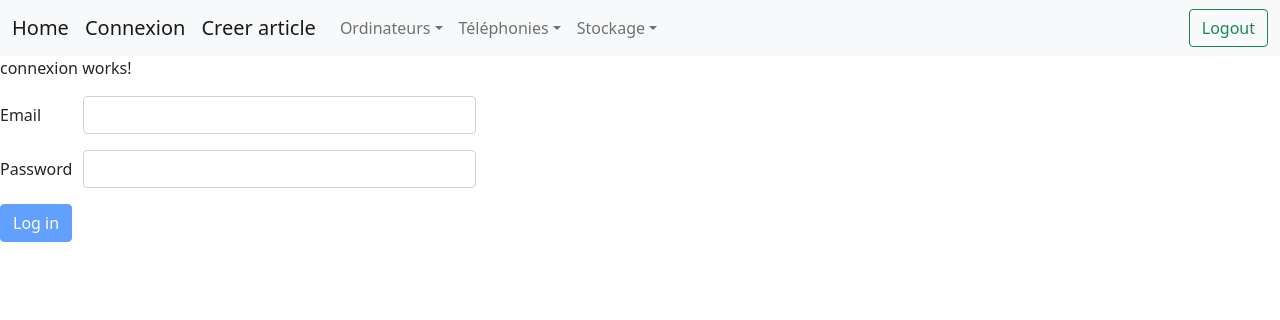
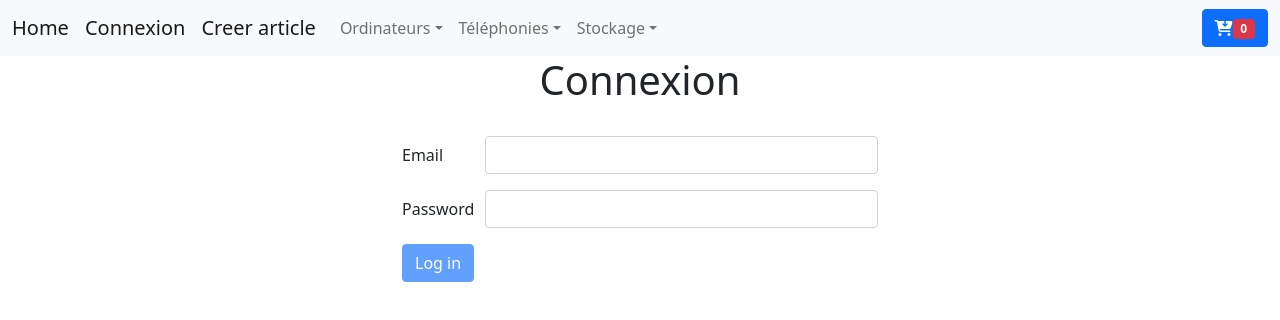
Before and after one commit to Tizianogh/SISFRONT, an Angular app: page /connexion in a window 1280 px wide. Shown: the top 320 px of the page. Built offline with nearby package versions, Linux system fonts and the light colour scheme.

Commit message:
feat(connexion/panier): ajout des toasts + affichage en cas de connexion + avancement panier

```diff
--- a/src/app/connexion/connexion.component.html
+++ b/src/app/connexion/connexion.component.html
@@ -1,4 +1,6 @@
-<p>connexion works!</p>
+<h1 class="text-center">Connexion</h1>
+<br/>
+<div class="container square-box d-flex justify-content-center align-items-center">
   <form #connexionForm="ngForm" (ngSubmit)="connexion(connexionForm)">
     <div class="row mb-3" style="width:500px">
       <label for="inputEmail3" class="col-sm-2 col-form-label">Email</label>
--- a/src/app/connexion/connexion.component.ts
+++ b/src/app/connexion/connexion.component.ts
@@ -1,9 +1,13 @@
-import { Component, OnInit } from '@angular/core';
-import { FormsModule } from '@angular/forms';
-import { NgForm } from '@angular/forms';
-import { first } from 'rxjs';
-import { Utilisateur } from '../models/utilisateur';
-import { UtilisateurService } from '../services/utilisateur/utilisateur.service';
+import {Component, OnInit} from '@angular/core';
+import {FormsModule} from '@angular/forms';
+import {NgForm} from '@angular/forms';
+import {first} from 'rxjs';
+import {Utilisateur} from '../models/utilisateur';
+import {UtilisateurService} from '../services/utilisateur/utilisateur.service';
+import {ToastrService} from "ngx-toastr";
+import {ValueConverter} from "@angular/compiler/src/render3/view/template";
+import {Router} from "@angular/router";
+
 
 @Component({
   selector: 'app-connexion',
@@ -15,13 +19,14 @@ export class ConnexionComponent implements OnInit {
   utilisateurs: Array<Utilisateur> = [];
 
 
-  constructor(private utilisateurService: UtilisateurService) { }
+  constructor(private utilisateurService: UtilisateurService, private toastr: ToastrService, private router: Router) {
+  }
 
   ngOnInit(): void {
   }
 
   connexion(connexionForm: any) {
-    this.utilisateurs=[];
+    this.utilisateurs = [];
     let connexion = {
       mail: connexionForm.value.email,
       mdp: connexionForm.value.pass
@@ -29,11 +34,22 @@ export class ConnexionComponent implements OnInit {
 
     this.utilisateurService.login(connexion as Utilisateur).pipe(first()).subscribe(
       res => {
-        console.log("from CONNEXION")
-          console.log(res)
+        this.showSucces(res[0].mail);
+        this.router.navigate([''])
       }, err => {
-        console.log(err)
+        this.showError(err.error);
+        connexionForm.resetForm();
       }
     )
   }
+
+  //TODO: Créer un service
+  showSucces(value: string) {
+    this.toastr.success(`Bienvenue ${value}`)
+  }
+
+  showError(reason: string) {
+    //@ts-ignore
+    this.toastr.error(`Une erreur est survenue : ${reason}`)
+  }
 }
--- a/src/app/create-article/create-article.component.html
+++ b/src/app/create-article/create-article.component.html
@@ -1,7 +1,7 @@
 <h1 class="text-center">Création article</h1>
 <br/>
 <div class="container square-box d-flex justify-content-center align-items-center">
-  <form [formGroup]="articleForm" class="row g-3 needs-validation" (ngSubmit)="onSubmit()">
+  <form [formGroup]="articleForm" class="row g-3" (ngSubmit)="onSubmit()">
     <div class="mb-3">
       <label for="idTitre" class="form-label">Titre</label>
 
--- a/src/app/home/home.component.ts
+++ b/src/app/home/home.component.ts
@@ -1,4 +1,5 @@
 import { Component, OnInit } from '@angular/core';
+import {UtilisateurService} from "../services/utilisateur/utilisateur.service";
 
 @Component({
   selector: 'app-home',
@@ -7,9 +8,10 @@ import { Component, OnInit } from '@angular/core';
 })
 export class HomeComponent implements OnInit {
 
-  constructor() { }
+  constructor(private utilisateurService: UtilisateurService) { }
 
   ngOnInit(): void {
+    this.utilisateurService.isLoggedIn();
   }
 
 }
--- a/src/app/navbar/navbar.component.html
+++ b/src/app/navbar/navbar.component.html
@@ -1,45 +1,59 @@
-
 <nav class="navbar navbar-expand-lg navbar-light bg-light">
   <div class="container-fluid">
     <a class="navbar-brand" routerLink="/">Home</a>
-      <a class="navbar-brand" routerLink="/connexion">Connexion</a>
+    <a *ngIf="!isConnected()" class="navbar-brand" routerLink="/connexion">Connexion</a>
     <a class="navbar-brand" routerLink="/create-article">Creer article</a>
-      <button class="navbar-toggler" type="button" data-bs-toggle="collapse" data-bs-target="#navbarSupportedContent" aria-controls="navbarSupportedContent" aria-expanded="false" aria-label="Toggle navigation">
+    <button class="navbar-toggler" type="button" data-bs-toggle="collapse" data-bs-target="#navbarSupportedContent"
+            aria-controls="navbarSupportedContent" aria-expanded="false" aria-label="Toggle navigation">
       <span class="navbar-toggler-icon"></span>
     </button>
     <div class="collapse navbar-collapse" id="navbarSupportedContent">
       <ul class="navbar-nav me-auto mb-2 mb-lg-0">
         <li class="nav-item dropdown">
-            <a class="nav-link dropdown-toggle" href="#" id="navbarDropdown" role="button" data-bs-toggle="dropdown" aria-expanded="false">
+          <a class="nav-link dropdown-toggle" href="#" id="navbarDropdown" role="button" data-bs-toggle="dropdown"
+             aria-expanded="false">
             Ordinateurs</a>
           <ul class="dropdown-menu" aria-labelledby="navbarDropdown">
             <li><a class="dropdown-item" routerLink="/pc-portable">PC portable</a></li>
             <li><a class="dropdown-item" routerLink="/pc-fixe">PC de Bureau</a></li>
-              <li><hr class="dropdown-divider"></li>
+            <li>
+              <hr class="dropdown-divider">
+            </li>
             <li><a class="dropdown-item" routerLink="/accessoires-pc">Accessoires</a></li>
           </ul>
         </li>
         <li class="nav-item dropdown">
-            <a class="nav-link dropdown-toggle" href="#" id="navbarDropdown" role="button" data-bs-toggle="dropdown" aria-expanded="false">
+          <a class="nav-link dropdown-toggle" href="#" id="navbarDropdown" role="button" data-bs-toggle="dropdown"
+             aria-expanded="false">
             Téléphonies</a>
           <ul class="dropdown-menu" aria-labelledby="navbarDropdown">
             <li><a class="dropdown-item" routerLink="/smartphone">Smartphone</a></li>
             <li><a class="dropdown-item" routerLink="/tel-fixe">Tel Fixe</a></li>
-              <li><hr class="dropdown-divider"></li>
+            <li>
+              <hr class="dropdown-divider">
+            </li>
             <li><a class="dropdown-item" routerLink="/accessoires-phones">Accessoires</a></li>
           </ul>
-          </li><li class="nav-item dropdown">
-            <a class="nav-link dropdown-toggle" href="#" id="navbarDropdown" role="button" data-bs-toggle="dropdown" aria-expanded="false">
+        </li>
+        <li class="nav-item dropdown">
+          <a class="nav-link dropdown-toggle" href="#" id="navbarDropdown" role="button" data-bs-toggle="dropdown"
+             aria-expanded="false">
             Stockage</a>
           <ul class="dropdown-menu" aria-labelledby="navbarDropdown">
             <li><a class="dropdown-item" routerLink="/disque-dur">Disque dur</a></li>
             <li><a class="dropdown-item" routerLink="/cle-usb">Clé USB</a></li>
-              <li><hr class="dropdown-divider"></li>
+            <li>
+              <hr class="dropdown-divider">
+            </li>
             <li><a class="dropdown-item" routerLink="/accessoires-stockage">Accessoires</a></li>
           </ul>
         </li>
       </ul>
-          <button class="btn btn-outline-success my-2 my-sm-0" type="submit" (click)="logout()">Logout</button>
+      <button *ngIf="isConnected()" class="btn btn-outline-success my-2 my-sm-0" type="submit" (click)="logout()">Logout</button>
+      <button routerLink="panier" class="btn btn-primary">
+        <i class="fa-solid fa-cart-arrow-down"></i>
+        <div class="badge bg-danger">{{nbProduits}}</div>
+      </button>
     </div>
   </div>
 </nav>
--- a/src/app/navbar/navbar.component.ts
+++ b/src/app/navbar/navbar.component.ts
@@ -2,6 +2,7 @@ import {Component, OnInit} from '@angular/core';
 import {Router} from "@angular/router";
 import {UtilisateurService} from "../services/utilisateur/utilisateur.service";
 import {Utilisateur} from "../models/utilisateur";
+import {PanierService} from "../services/pannier/panier.service";
 
 @Component({
   selector: 'app-navbar',
@@ -10,21 +11,32 @@ import {Utilisateur} from "../models/utilisateur";
 })
 export class NavbarComponent implements OnInit {
   currentUser: Utilisateur | undefined;
+  nbProduits: number = 0;
+
+  connected: boolean = false;
 
   constructor(
     private router: Router,
-    private authenticationService: UtilisateurService) {
+    private authenticationService: UtilisateurService, private panierService: PanierService) {
     {
       this.authenticationService.currentUser.subscribe(x => this.currentUser = x);
     }
   }
 
   ngOnInit(): void {
+    this.panierService.getProduits().subscribe(value => {
+      //@ts-ignore
+      this.nbProduits = value.length;
+    })
   }
-
 
   logout() {
     this.authenticationService.logout();
     this.router.navigate(['']);
   }
+
+  isConnected() {
+    this.connected = this.authenticationService.isLoggedIn();
+    return this.connected;
+  }
 }
--- a/src/app/panier/panier.component.html
+++ b/src/app/panier/panier.component.html
@@ -1 +1,24 @@
-<p>panier works!</p>
+<h1 class="text-center">PANIER</h1>
+<br/>
+
+<section class="py-5">
+  <div class="container px-4 px-lg-5 mt-5">
+    <div class="row gx-4 gx-lg-5 row-cols-2 row-cols-md-3 row-cols-xl-4 justify-content-center">
+      <div *ngFor="let article of produits" class="col mb-5">
+        <div class="card h-100">
+          <img class="card-img-top" src="{{article.photo}}" alt="..."/>
+          <div class="card-body p-4">
+            <div class="text-center">
+              <h5 class="fw-bolder">{{article.titre}}</h5>
+              {{article.prix}} €
+            </div>
+          </div>
+          <div class="card-footer p-4 pt-0 border-top-0 bg-transparent">
+            <div class="text-center"><a class="btn btn-outline-dark mt-auto" (click)="supprimerArticle(article)">Add
+              to cart</a></div>
+          </div>
+        </div>
+      </div>
+    </div>
+  </div>
+</section>
--- a/src/app/panier/panier.component.ts
+++ b/src/app/panier/panier.component.ts
@@ -9,7 +9,7 @@ import {Article} from "../models/article";
 })
 export class PanierComponent implements OnInit {
   // @ts-ignore
-  produits: Article = [];
+  produits: any = [];
   sommetotal: number = 0
 
   constructor(private panierService: PanierService) {
--- a/src/app/services/utilisateur/utilisateur.service.ts
+++ b/src/app/services/utilisateur/utilisateur.service.ts
@@ -1,16 +1,16 @@
-import { query } from '@angular/animations';
-import { HttpClient, HttpErrorResponse, HttpParams } from '@angular/common/http';
-import { Injectable } from '@angular/core';
-import { BehaviorSubject, catchError, map, Observable, tap, throwError } from 'rxjs';
-import { Utilisateur } from 'src/app/models/utilisateur';
-import { environment } from 'src/environments/environment';
+import {query} from '@angular/animations';
+import {HttpClient, HttpErrorResponse, HttpParams} from '@angular/common/http';
+import {Injectable} from '@angular/core';
+import {BehaviorSubject, catchError, map, Observable, tap, throwError} from 'rxjs';
+import {Utilisateur} from 'src/app/models/utilisateur';
+import {environment} from 'src/environments/environment';
 
 @Injectable({
   providedIn: 'root'
 })
 export class UtilisateurService {
   private readonly apiUrl = `${environment.APIEndpoint}/users`
-
+  isLoggedin: boolean = false;
   private currentUserSubject: BehaviorSubject<Utilisateur>;
   public currentUser: Observable<Utilisateur>;
 
@@ -27,6 +27,7 @@ export class UtilisateurService {
         // store user details and jwt token in local storage to keep user logged in between page refreshes
         localStorage.setItem('currentUser', JSON.stringify(user));
         this.currentUserSubject.next(user);
+        // @ts-ignore
         return user;
       }));
   }
@@ -42,6 +43,17 @@ export class UtilisateurService {
     return this.currentUserSubject.value;
   }
 
+  public isLoggedIn() {
+    //@ts-ignore
+    if (typeof this.currentUserValue !== 'undefined' && this.currentUserValue !== null) {
+      this.isLoggedin = true;
+      return this.isLoggedin;
+    } else {
+      this.isLoggedin = false
+      return this.isLoggedin;
+    }
+  }
+
   private handleError(error: HttpErrorResponse): Observable<never> {
     console.log(error)
     return throwError(`Une erreur est survenue`);
--- a/src/index.html
+++ b/src/index.html
@@ -8,12 +8,13 @@
   <link rel="icon" type="image/x-icon" href="favicon.ico">
   <link href="https://cdn.jsdelivr.net/npm/bootstrap@5.0.2/dist/css/bootstrap.min.css" rel="stylesheet"
         integrity="sha384-EVSTQN3/azprG1Anm3QDgpJLIm9Nao0Yz1ztcQTwFspd3yD65VohhpuuCOmLASjC" crossorigin="anonymous">
+  <script src="https://kit.fontawesome.com/e497f45dcd.js" crossorigin="anonymous"></script>
+  <script src="https://cdn.jsdelivr.net/npm/@popperjs/core@2.9.2/dist/umd/popper.min.js"
+          integrity="sha384-IQsoLXl5PILFhosVNubq5LC7Qb9DXgDA9i+tQ8Zj3iwWAwPtgFTxbJ8NT4GN1R8p" crossorigin="anonymous"></script>
+  <script src="https://cdn.jsdelivr.net/npm/bootstrap@5.0.2/dist/js/bootstrap.min.js"
+          integrity="sha384-cVKIPhGWiC2Al4u+LWgxfKTRIcfu0JTxR+EQDz/bgldoEyl4H0zUF0QKbrJ0EcQF" crossorigin="anonymous"></script>
 </head>
 <body>
-<script src="https://cdn.jsdelivr.net/npm/@popperjs/core@2.9.2/dist/umd/popper.min.js"
-        integrity="sha384-IQsoLXl5PILFhosVNubq5LC7Qb9DXgDA9i+tQ8Zj3iwWAwPtgFTxbJ8NT4GN1R8p" crossorigin="anonymous"></script>
-<script src="https://cdn.jsdelivr.net/npm/bootstrap@5.0.2/dist/js/bootstrap.min.js"
-        integrity="sha384-cVKIPhGWiC2Al4u+LWgxfKTRIcfu0JTxR+EQDz/bgldoEyl4H0zUF0QKbrJ0EcQF" crossorigin="anonymous"></script>
 <app-root></app-root>
 </body>
 </html>
```
Also changed, not shown: src/app/app-routing.module.ts (+30 -27 lines). Lines whose indentation alone changed are shown as unchanged.
